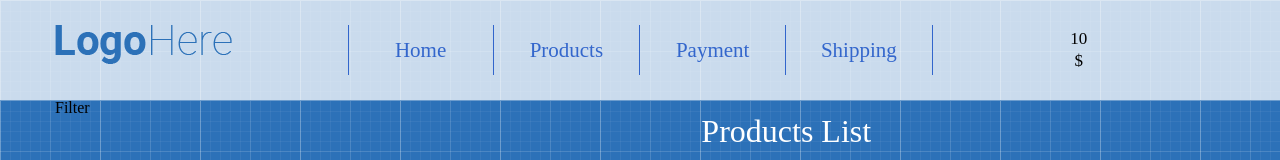
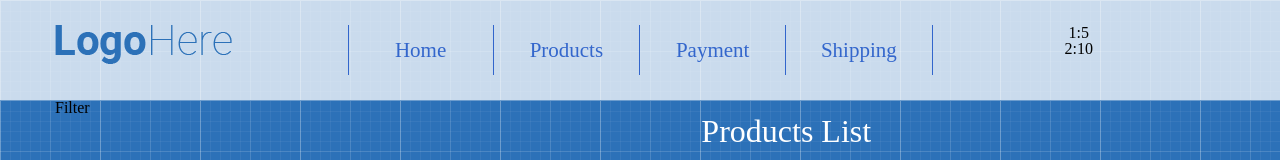
Before and after one commit to dimonkatri4/shop-project, a React (Create React App) app: page / in a window 1280 px wide. Shown: the top 160 px of the page. Built offline with nearby package versions, Linux system fonts and the light colour scheme.

Commit message:
вивели productInCart за допомогою метода map i keys

```diff
--- a/src/App/Header/Cart/Cart.js
+++ b/src/App/Header/Cart/Cart.js
@@ -1,15 +1,21 @@
-import React, { Component } from 'react'
+import React from 'react'
 import './cart.css'
+import {keys} from "lodash"
 
 
 const Cart = ({
 	productInCart
 }) => {
-	console.log(productInCart)
+
+	console.log(keys(productInCart))
 	return (
 	<div className="cart text-center">
-		<div className="products-count">{productInCart[2]}</div>
-		<div className="products-price">${}</div>
+		{
+			keys(productInCart).map((productId)=>(
+				<div key={productId}>{productId}:{productInCart[productId]}</div>
+			))
+
+		}
 	</div>
 	)
 }
```
